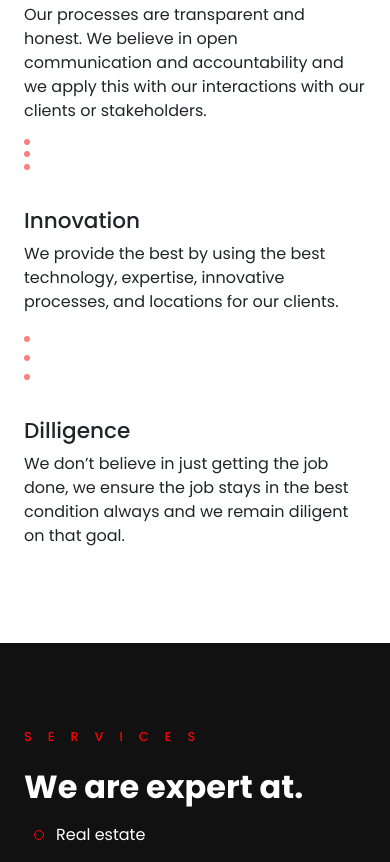
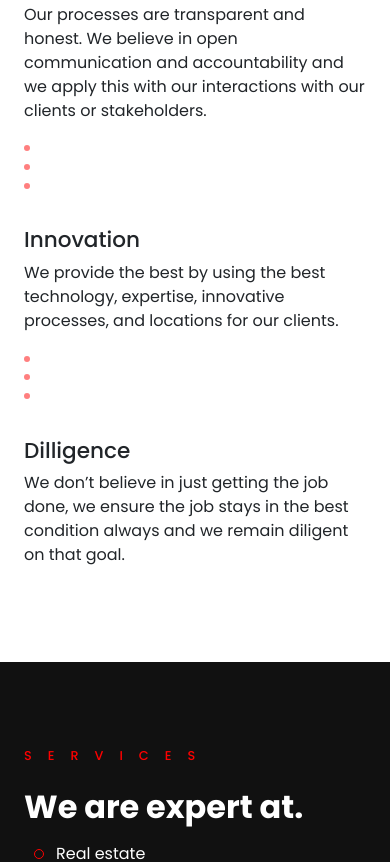
Before and after one commit to McFrase/Shagay-Real-Estate, a plain HTML site: page index.html in a window 390 px wide. Shown: the part 4014-4876 px from the top of the page. Drawn offline with nearby package versions, Linux system fonts and the light colour scheme; files that its build step writes are made by us from their sources.

Commit message:
Add files via upload

```diff
--- a/index.html
+++ b/index.html
@@ -155,7 +155,7 @@
                                     <p class="bodyCopy">Our processes are transparent and honest. We believe in open communication and accountability and we apply this with our interactions with our clients or stakeholders.</p>
                                 </div>
 
-                                <div class="dots d-md-none d-block">
+                                <div class="dots d-md-none d-flex">
                                     <div class="inner-dots"></div>
                                     <div class="inner-dots"></div>
                                     <div class="inner-dots"></div>
```
